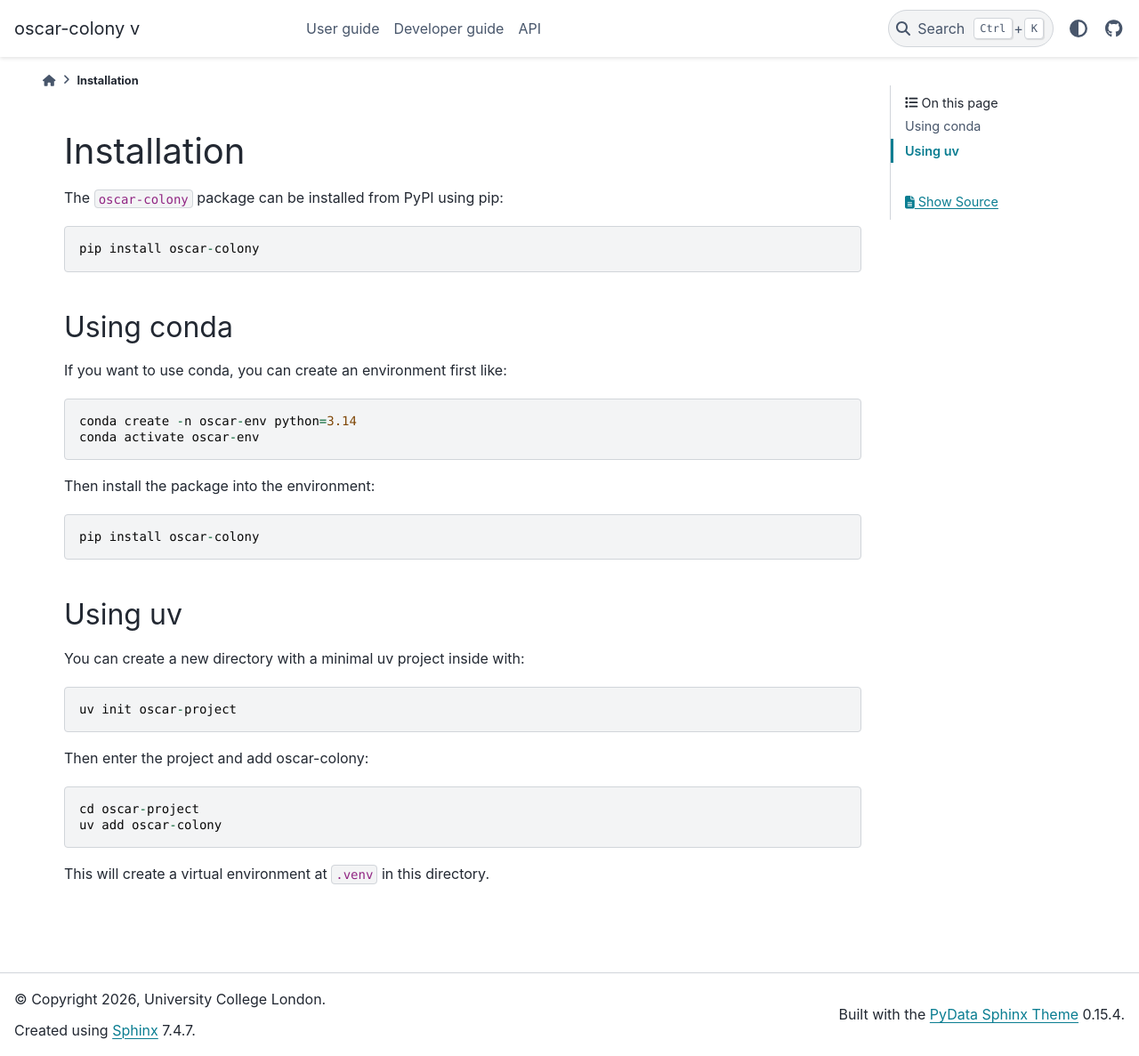
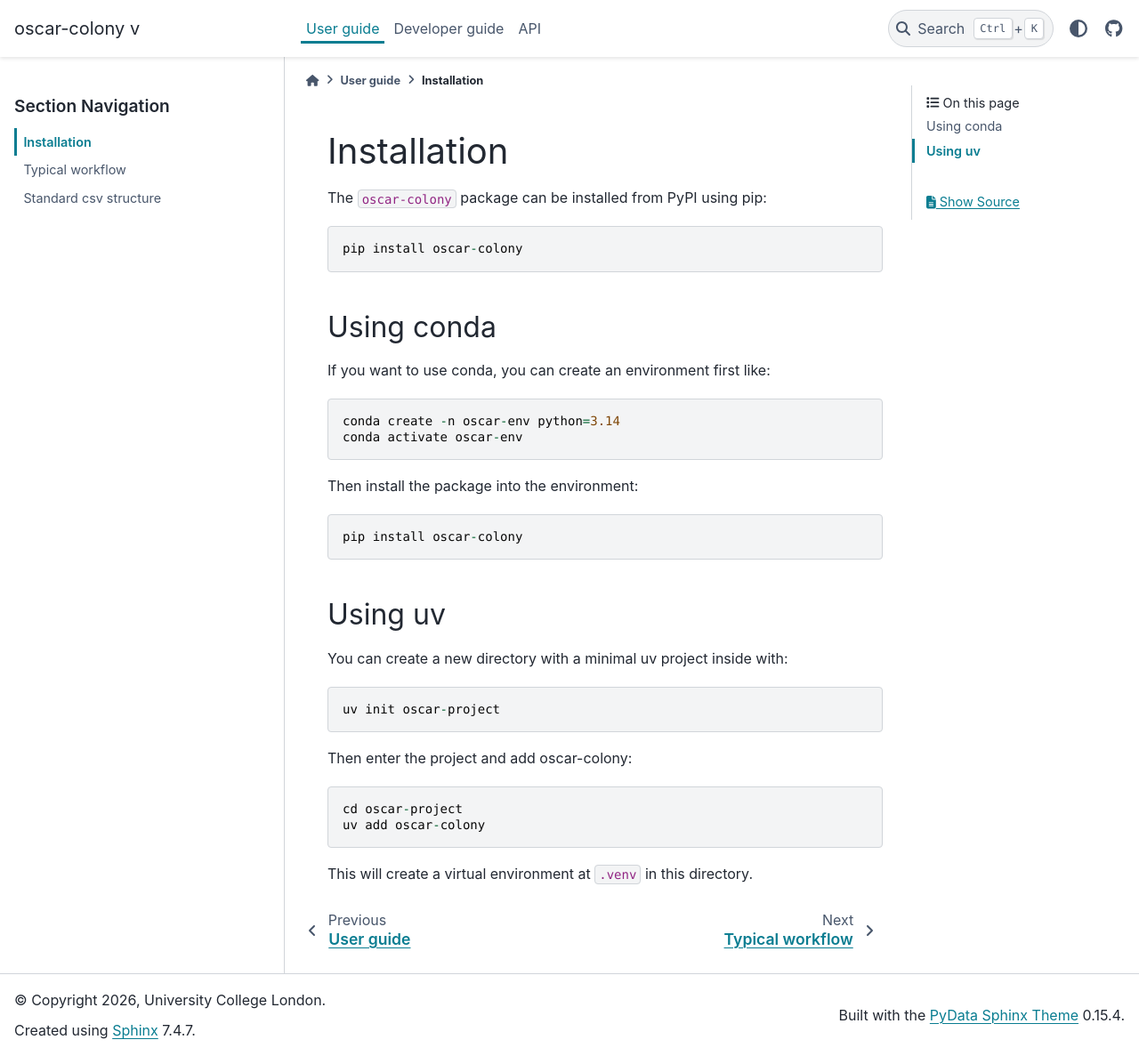
Before and after one commit to neuroinformatics-unit/OSCaR, a Sphinx documentation site: the page built from docs/source/user_guide/installation.md, in a window 1280 px wide and 1187 px high. Shown: the whole window at 89% size. Built offline with Sphinx 7.4.7 and the PyData theme 0.15.4, drawn with Linux system fonts in a browser that asks for light colours; pages that are not in the unit, such as notebooks, are missing from menus.

Commit message:
start of typical workflow docs

````diff
--- a/docs/source/user_guide/index.md
+++ b/docs/source/user_guide/index.md
@@ -6,5 +6,7 @@
 :maxdepth: 2
 :hidden:
 
-getting_started
+installation
+typical_workflow
+standard_csv
 ```
--- /dev/null
+++ b/docs/source/user_guide/standard_csv.md
@@ -0,0 +1 @@
+# Standard csv structure
````
Also changed, not shown: docs/source/user_guide/typical_workflow.md (+73 -0 lines).
